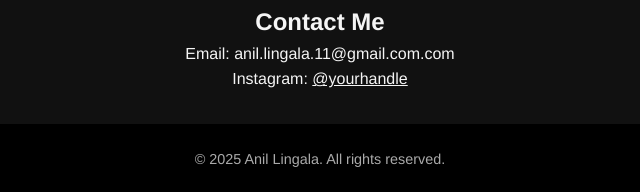
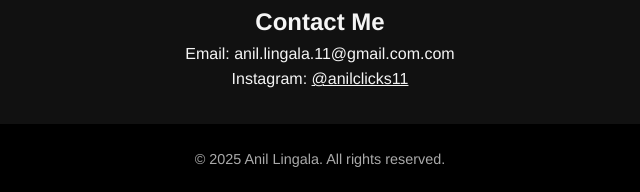
Before and after one commit to anil-lingala/anil-lingala.github.io, a plain HTML site: page index.html in a window 1280 px wide. Shown: the part 719-911 px from the top of the page, 320-960 px from the left. Drawn offline with Linux system fonts and the light colour scheme.

Commit message:
Update index.html

```diff
--- a/index.html
+++ b/index.html
@@ -95,7 +95,7 @@
   <section id="contact" style="padding: 2rem; text-align: center;">
     <h2>Contact Me</h2>
     <p>Email: anil.lingala.11@gmail.com.com</p>
-    <p>Instagram: <a href="https://instagram.com/anilclicks1" target="_blank" style="color: #f5f5f5;">@yourhandle</a></p>
+    <p>Instagram: <a href="https://instagram.com/anilclicks1" target="_blank" style="color: #f5f5f5;">@anilclicks11</a></p>
   </section>
 
   <footer>
```
